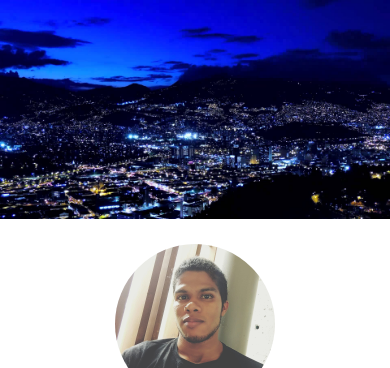
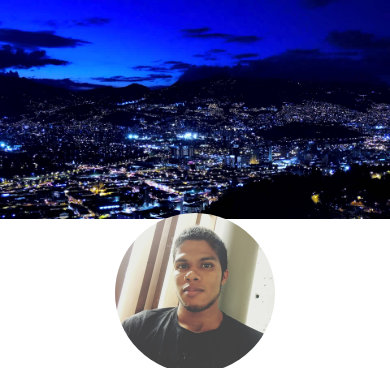
Before and after one commit to Pedronelbuiles/pruebahv, a plain HTML site: page index.html in a window 390 px wide. Shown: the top 368 px of the page. Drawn offline with nearby package versions, Linux system fonts and the light colour scheme; a script that the page names is missing; a web font is replaced by a local one.

Commit message:
mas css responsive

```diff
--- a/css/styles.css
+++ b/css/styles.css
@@ -15,8 +15,9 @@
 .mi_foto{
     width: 160px;
     height: 160px;
-    margin-top: -150px;
+    margin-top: -190px;
     border-radius: 50%;
+    transition: .5s;
 }
 
 .datos h1{
@@ -60,7 +61,15 @@
 .fa-at{
     color: #7c717b;
 }
-@media screen and (min-width: 320px){
+@media screen and (min-width: 360px){
+    .mi_foto{
+        width: 160px;
+        height: 160px;
+        margin-top: -145px;
+        border-radius: 50%;
+    }
+}
+@media screen and (min-width: 375px){
     .mi_foto{
         width: 160px;
         height: 160px;
@@ -68,31 +77,32 @@
         border-radius: 50%;
     }
 }
-@media screen and (min-width: 360px){
+
+@media screen and (min-width: 400px){
     .mi_foto{
         width: 160px;
         height: 160px;
-        margin-top: -30%;
+        margin-top: -110px;
         border-radius: 50%;
     }
 }
-@media screen and (min-width: 375px){
+@media screen and (min-width: 420px){
     .mi_foto{
         width: 160px;
         height: 160px;
-        margin-top: -28%;
+        margin-top: -105px;
         border-radius: 50%;
     }
 }
-@media screen and (min-width: 380px){
+@media screen and (min-width: 420px){
     .mi_foto{
         width: 160px;
         height: 160px;
-        margin-top: -26%;
+        margin-top: -90px;
         border-radius: 50%;
     }
 }
-@media screen and (min-width: 414px){
+@media screen and (min-width: 470px){
     .mi_foto{
         width: 160px;
         height: 160px;
```
